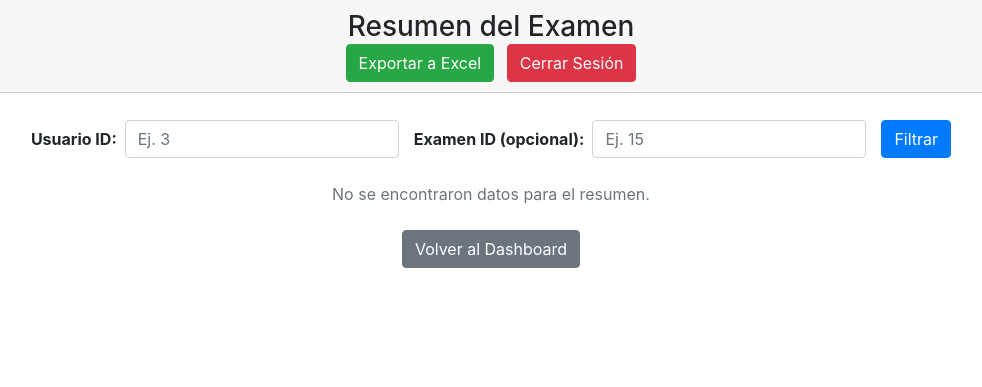
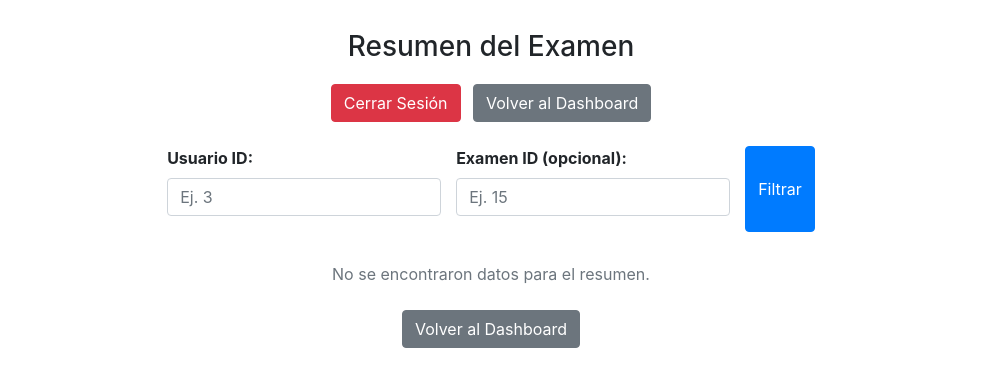
Before and after one commit to edihiho/examenes_app, a Flask app: template templates/admin_resumen_examen.html in a window 1280 px wide. Shown: the top 387 px of the page, without its empty margins (149-1131 px from the left). Run offline with Flask 3, Linux system fonts and the light colour scheme; the template is opened without the code that fills it, so the values that code supplies are empty; some libraries are stand-ins or nearby versions.

Commit message:
Add files via upload

```diff
--- a/app.py
+++ b/app.py
@@ -548,31 +548,18 @@ def create_app():
     def exportar_excel_resumen():
         """
         Exporta a Excel un resumen de las preguntas incorrectas para un usuario específico.
-        Se esperan los siguientes parámetros de consulta:
-        - usuario_id: ID del usuario (requerido)
-        - exam_id: ID del examen (opcional)
-        El resumen incluye:
-        - Examen ID, Fecha, ID y enunciado de la pregunta,
-        - Respuesta Seleccionada, Respuesta Correcta y el nombre del usuario.
+        Se espera el parámetro 'usuario_id' y opcionalmente 'exam_id'.
         """
-        # Verificar que el administrador esté autenticado
-        usuario = session.get('usuario')
-        if not usuario or usuario.get('rol') != 'admin':
-            flash("Acceso denegado.", "error")
-            return redirect(url_for('login'))
-
-        # Obtener parámetros de consulta
         usuario_id = request.args.get('usuario_id')
+        exam_id_filter = request.args.get('exam_id')
         if not usuario_id:
             flash("Debe especificar un usuario para exportar.", "error")
             return redirect(url_for('resumen_examen_usuario'))
 
-        exam_id_filter = request.args.get('exam_id')
-
+        # Aquí va la lógica para generar el resumen, similar a la que usas en el endpoint de resumen.
         conn = get_connection()
         try:
             if os.getenv("DATABASE_URL"):
-                # Uso de PostgreSQL
                 import psycopg2.extras
                 cursor = conn.cursor(cursor_factory=psycopg2.extras.RealDictCursor)
                 query = """
@@ -595,11 +582,10 @@ def create_app():
                     WHERE e.usuario_id = %s AND o1.es_correcta = false
                 """
                 params = [usuario_id]
-                if exam_id_filter:
+                if exam_id_filter and exam_id_filter.strip() != "":
                     query += " AND e.id = %s"
-                    params.append(exam_id_filter)
+                    params.append(int(exam_id_filter))
             else:
-                # Uso de SQLite
                 cursor = conn.cursor()
                 query = """
                     SELECT
@@ -621,27 +607,27 @@ def create_app():
                     WHERE e.usuario_id = ? AND o1.es_correcta = 0
                 """
                 params = [usuario_id]
-                if exam_id_filter:
+                if exam_id_filter and exam_id_filter.strip() != "":
                     query += " AND e.id = ?"
-                    params.append(exam_id_filter)
+                    params.append(int(exam_id_filter))
             query += " ORDER BY e.fecha DESC, p.id"
             cursor.execute(query, params)
-            rows = cursor.fetchall()
+            resultados = cursor.fetchall()
         except Exception as e:
             print("Error al obtener resumen para exportación:", e)
-            rows = []
+            resultados = []
         finally:
             conn.close()
 
-        # Crear un DataFrame con pandas
         import pandas as pd
-        if rows:
-            df = pd.DataFrame(rows)
+        if resultados:
+            df = pd.DataFrame(resultados)
         else:
             df = pd.DataFrame(columns=["examen_id", "fecha", "pregunta_id", "pregunta", "respuesta_seleccionada", "respuesta_correcta", "usuario_nombre"])
 
         # Directorio temporal para guardar el archivo Excel
-        temp_dir = os.path.join(project_root, "temp")
+        import os
+        temp_dir = os.path.join(os.path.abspath(os.path.dirname(__file__)), "temp")
         if not os.path.exists(temp_dir):
             os.makedirs(temp_dir)
         file_path = os.path.join(temp_dir, "resumen_examen.xlsx")
@@ -649,12 +635,13 @@ def create_app():
         with pd.ExcelWriter(file_path, engine="xlsxwriter") as writer:
             df.to_excel(writer, index=False, sheet_name="Resumen")
 
+        from flask import send_file
         return send_file(
             file_path,
             as_attachment=True,
             mimetype="application/vnd.openxmlformats-officedocument.spreadsheetml.sheet",
             download_name="resumen_examen.xlsx"
-    )
+        )
 
     # --- EXPORTAR ESTADÍSTICAS A EXCEL ---
     @app.route('/admin/exportar_excel')
--- a/templates/admin_resumen_examen.html
+++ b/templates/admin_resumen_examen.html
@@ -7,38 +7,31 @@
     <!-- Bootstrap CSS -->
     <link rel="stylesheet" href="https://stackpath.bootstrapcdn.com/bootstrap/4.3.1/css/bootstrap.min.css">
     <style>
-      /* Header fijo e inmovilizado */
-      .fixed-header {
-        position: fixed;
-        top: 0;
-        left: 0;
-        width: 100%;
-        background-color: #f7f7f7;
-        border-bottom: 1px solid #ccc;
-        z-index: 1000;
-        padding: 10px 0;
+      /* Contenedor principal centrado */
+      .content-wrapper {
+        margin: 30px auto;
+        max-width: 1200px;
+      }
+      /* Encabezado estático centrado */
+      .page-header {
         text-align: center;
+        margin-bottom: 20px;
       }
-      .fixed-header .header-content {
-        display: inline-block;
-      }
-      .fixed-header h3 {
-        margin-bottom: 10px;
-      }
-      /* Contenedor principal: se añade margen superior para evitar que el contenido quede tapado */
-      .content-wrapper {
-        margin-top: 120px;
-        max-width: 1200px;
-        margin-left: auto;
-        margin-right: auto;
-      }
-      /* Centramos tablas y textos */
+      /* Centramos tablas y textos en las tarjetas */
       .card-header, .card-body, .table, .table thead th {
         text-align: center;
       }
-      /* Formulario y botones centrados */
-      .filter-form, .action-buttons, .back-button {
+      /* Botones centrados */
+      .action-buttons, .back-button {
         text-align: center;
+        margin-bottom: 20px;
+      }
+      /* Formulario centrado */
+      .filter-form {
+        display: flex;
+        justify-content: center;
+        flex-wrap: wrap;
+        margin-bottom: 30px;
       }
       .filter-form .form-group {
         margin-right: 15px;
@@ -46,10 +39,10 @@
     </style>
   </head>
   <body>
-    <!-- Header fijo e inmovilizado -->
-    <div class="fixed-header">
-      <div class="header-content">
-        <h3 class="mb-0">
+    <div class="container content-wrapper">
+      <!-- Encabezado con el título -->
+      <div class="page-header">
+        <h3>
           {% if filtered_usuario is defined and filtered_usuario %}
             Resumen del Examen para el Usuario {{ filtered_usuario.id }} -
             {% if filtered_usuario.nombre %}
@@ -63,17 +56,16 @@
             Resumen del Examen
           {% endif %}
         </h3>
-        <div class="action-buttons">
-          <a href="{{ url_for('exportar_excel_resumen') }}" class="btn btn-success mr-2">Exportar a Excel</a>
-          <a href="{{ url_for('logout') }}" class="btn btn-danger" onclick="return confirm('¿Está seguro de cerrar sesión?');">Cerrar Sesión</a>
-        </div>
       </div>
-    </div>
 
-    <!-- Contenedor principal centrado -->
-    <div class="container content-wrapper">
-      <!-- Formulario de filtro (opcional) -->
-      <form method="get" action="{{ url_for('resumen_examen_usuario') }}" class="form-inline filter-form mb-4 justify-content-center">
+      <!-- Botones de acción superiores (Cerrar Sesión, Volver al Dashboard) -->
+      <div class="action-buttons mb-4">
+        <a href="{{ url_for('logout') }}" class="btn btn-danger mr-2" onclick="return confirm('¿Está seguro de cerrar sesión?');">Cerrar Sesión</a>
+        <a href="{{ url_for('admin_dashboard') }}" class="btn btn-secondary">Volver al Dashboard</a>
+      </div>
+
+      <!-- Formulario de filtro -->
+      <form method="get" action="{{ url_for('resumen_examen_usuario') }}" class="filter-form">
         <div class="form-group">
           <label for="usuario_id" class="mr-2 font-weight-bold">Usuario ID:</label>
           <input type="number" name="usuario_id" id="usuario_id" class="form-control" placeholder="Ej. 3" required>
@@ -84,6 +76,13 @@
         </div>
         <button type="submit" class="btn btn-primary">Filtrar</button>
       </form>
+
+      <!-- Botón para exportar a Excel (se muestra solo si hay resultados) -->
+      {% if resumen %}
+        <div class="action-buttons mb-4">
+          <a href="{{ url_for('exportar_excel_resumen', usuario_id=usuario_id, exam_id=request.args.get('exam_id', '')) }}" class="btn btn-success">Exportar a Excel</a>
+        </div>
+      {% endif %}
 
       <!-- Resultados del resumen -->
       {% if resumen %}
@@ -127,7 +126,7 @@
         <p class="text-center text-muted">No se encontraron datos para el resumen.</p>
       {% endif %}
 
-      <!-- Botón para volver al Dashboard -->
+      <!-- Botón para volver al Dashboard (también puede quedar en la parte inferior) -->
       <div class="back-button text-center mt-4">
         <a href="{{ url_for('admin_dashboard') }}" class="btn btn-secondary">Volver al Dashboard</a>
       </div>
```
